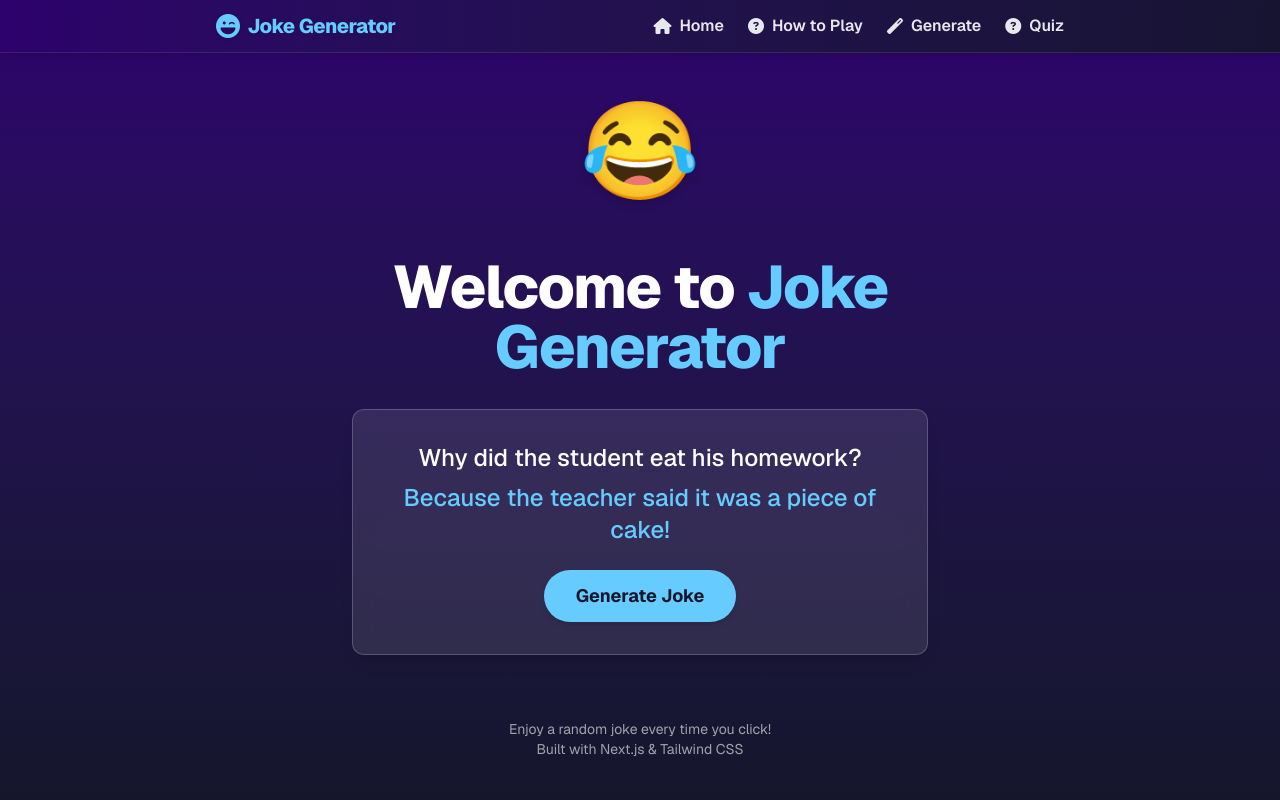
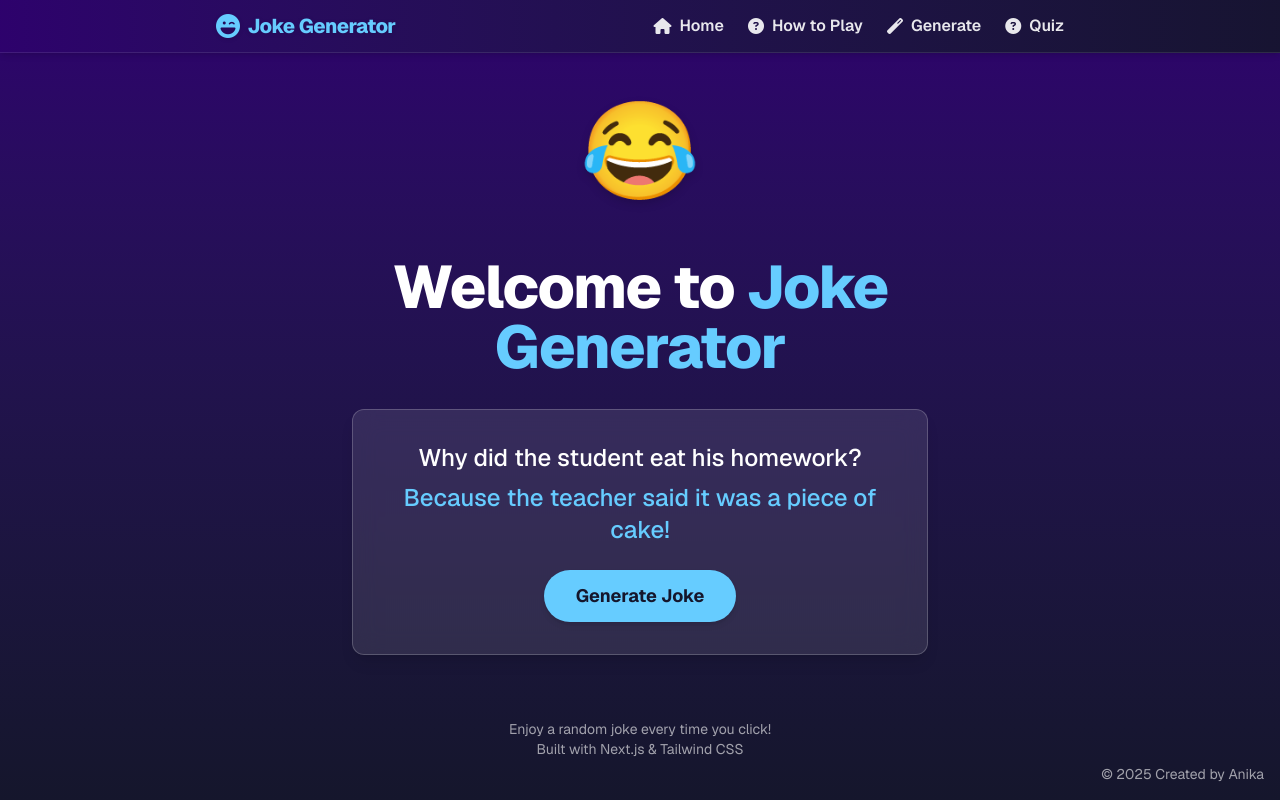
Before and after one commit to anika4anne/joke-generator, a Next.js app: page / in a window 1280 px wide. Built offline with nearby package versions, Linux system fonts and the light colour scheme.

Commit message:
added footer

```diff
--- a/src/app/page.tsx
+++ b/src/app/page.tsx
@@ -308,6 +308,11 @@ export default function HomePage() {
           Built with Next.js & Tailwind CSS
         </p>
       </div>
+
+      {/* Footer */}
+      <footer className="fixed right-4 bottom-4 text-sm text-white/60">
+        © 2025 Created by Anika
+      </footer>
     </main>
   );
 }
```
